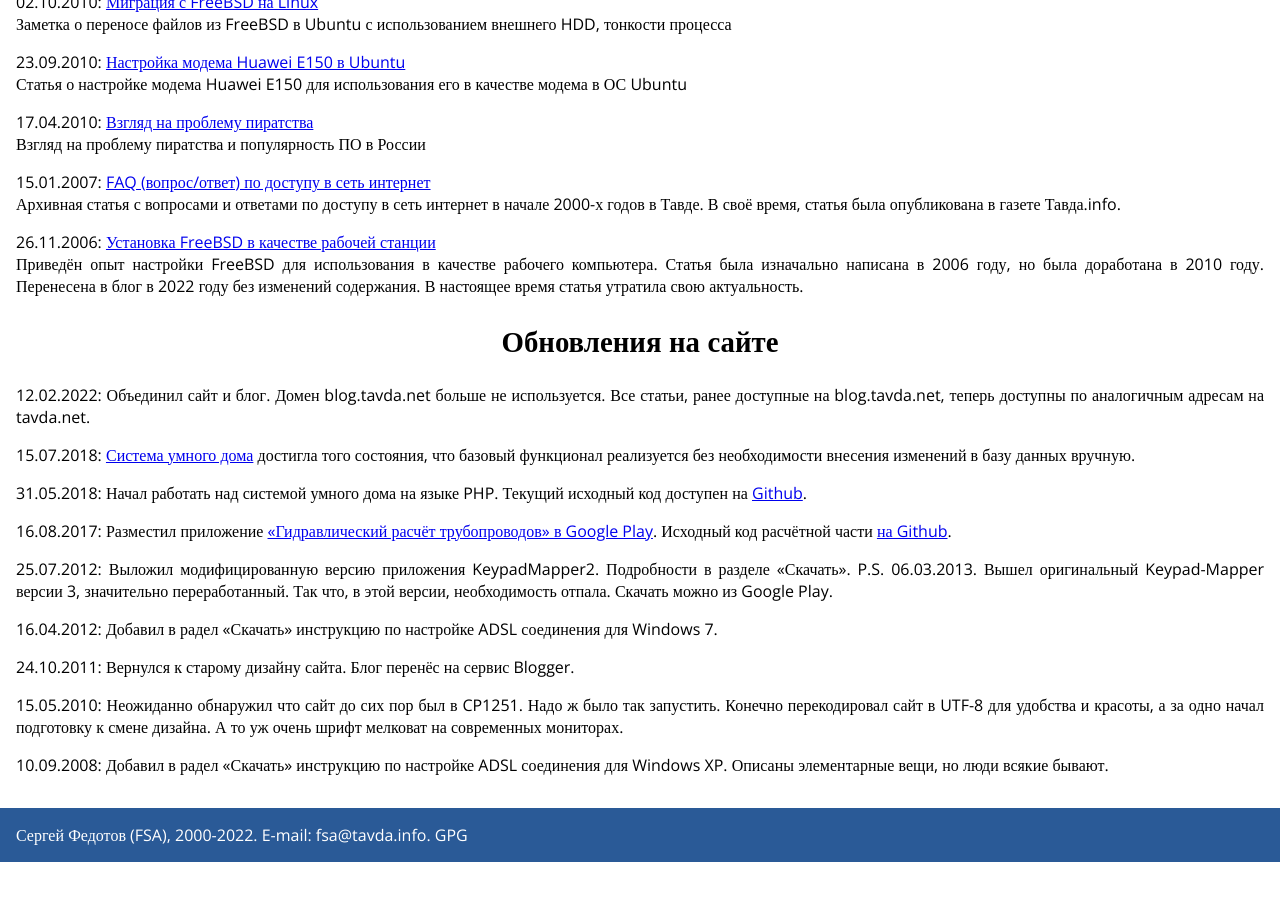
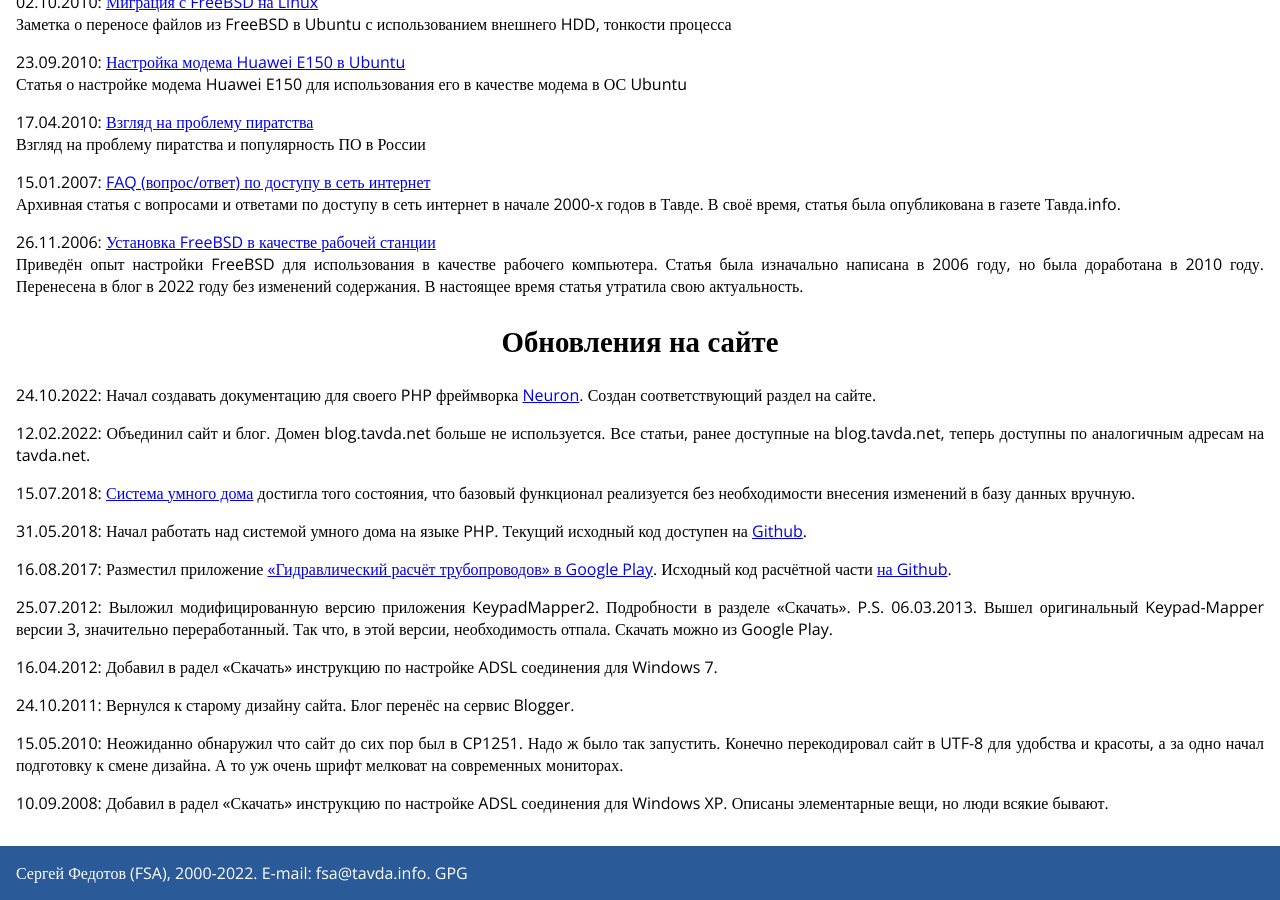
Before and after one commit to fsa/site, a Jekyll site: the page built from index.md, in a window 1280 px wide and 900 px high, scrolled down 1944 px. Built offline with Jekyll 4.4.1, drawn with Linux system fonts in a browser that asks for light colours; before the commit the page ends 2806 px from its top, so only the background shows below that.

Commit message:
Анонс на главной /neuron/

```diff
--- a/index.md
+++ b/index.md
@@ -19,6 +19,8 @@ excerpt: Это мой персональный сайт
 
 ## Обновления на сайте
 
+24.10.2022: Начал создавать документацию для своего PHP фреймворка [Neuron](/neuron/). Создан соответствующий раздел на сайте.
+
 12.02.2022: Объединил сайт и блог. Домен blog.tavda.net больше не используется. Все статьи, ранее доступные на blog.tavda.net, теперь доступны по аналогичным адресам на tavda.net.
 
 15.07.2018: [Система умного дома](/shcc) достигла того состояния, что базовый функционал реализуется без необходимости внесения изменений в базу данных вручную.
```
